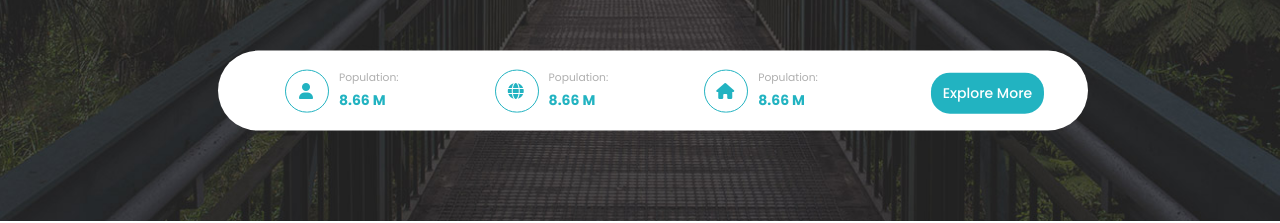
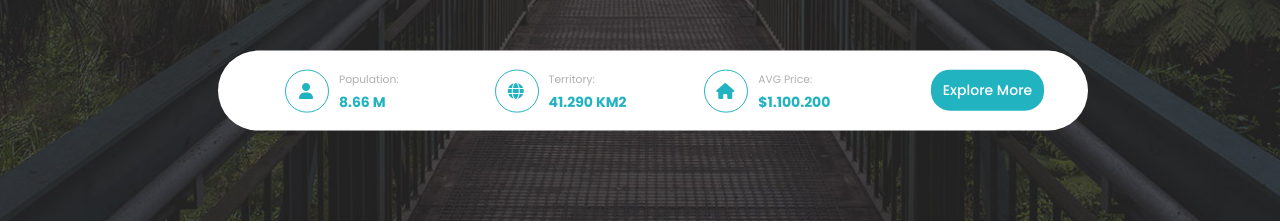
Before and after one commit to A-98164309/Pratique-HTML-CSS, a plain HTML site: page solution/index.html in a window 1280 px wide. Shown: the part 579-802 px from the top of the page. Drawn offline with Linux system fonts and the light colour scheme.

Commit message:
texte et chiffres

```diff
--- a/solution/index.html
+++ b/solution/index.html
@@ -46,15 +46,15 @@
             <div class="pop">
                 <span id="user"><i class="fa fa-globe" aria-hidden="true"></i></span>
                 <div class="pop1">
-                    <h6>Population:</h6>
-                    <p>8.66 M</p>
+                    <h6>Territory:</h6>
+                    <p>41.290 KM2</p>
                 </div>
             </div>
             <div class="pop">
                 <span id="user"><i class="fa fa-home" aria-hidden="true"></i></span>
                 <div class="pop1">
-                    <h6>Population:</h6>
-                    <p>8.66 M</p>
+                    <h6>AVG Price:</h6>
+                    <p>$1.100.200</p>
                 </div>
             </div>
             <div class="btn-pop1">
--- a/solution/style.css
+++ b/solution/style.css
@@ -119,12 +119,12 @@ header .grid {
     color: #afafaf;
     font-weight: 400;
     position: absolute;
-    top: -7%
+    top: -5%;
 }
 
 .grid .pop1 p {
     position: absolute;
-    bottom: 8%;
+    bottom: 5%;
     font-size: 14px;
     font-weight: 700;
     color: #22b3c1;
@@ -140,7 +140,7 @@ header .grid {
     background-color: #22b3c1;
     width: 13%;
     position: absolute;
-    top: 36%;
+    top: 33%;
     right: 7%;
     transform: translate(15%, -17%);
     border-radius: 19px;
```
